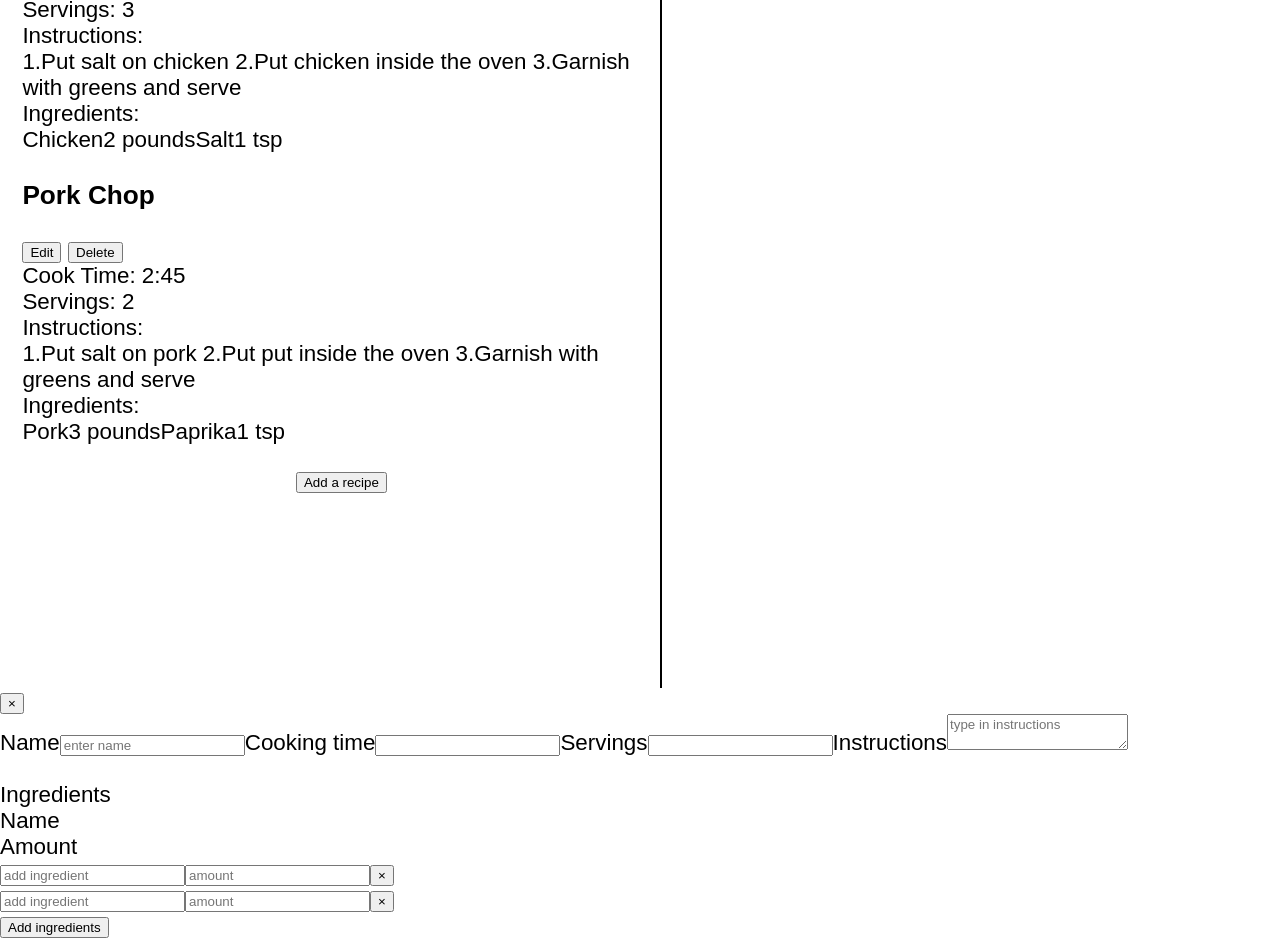
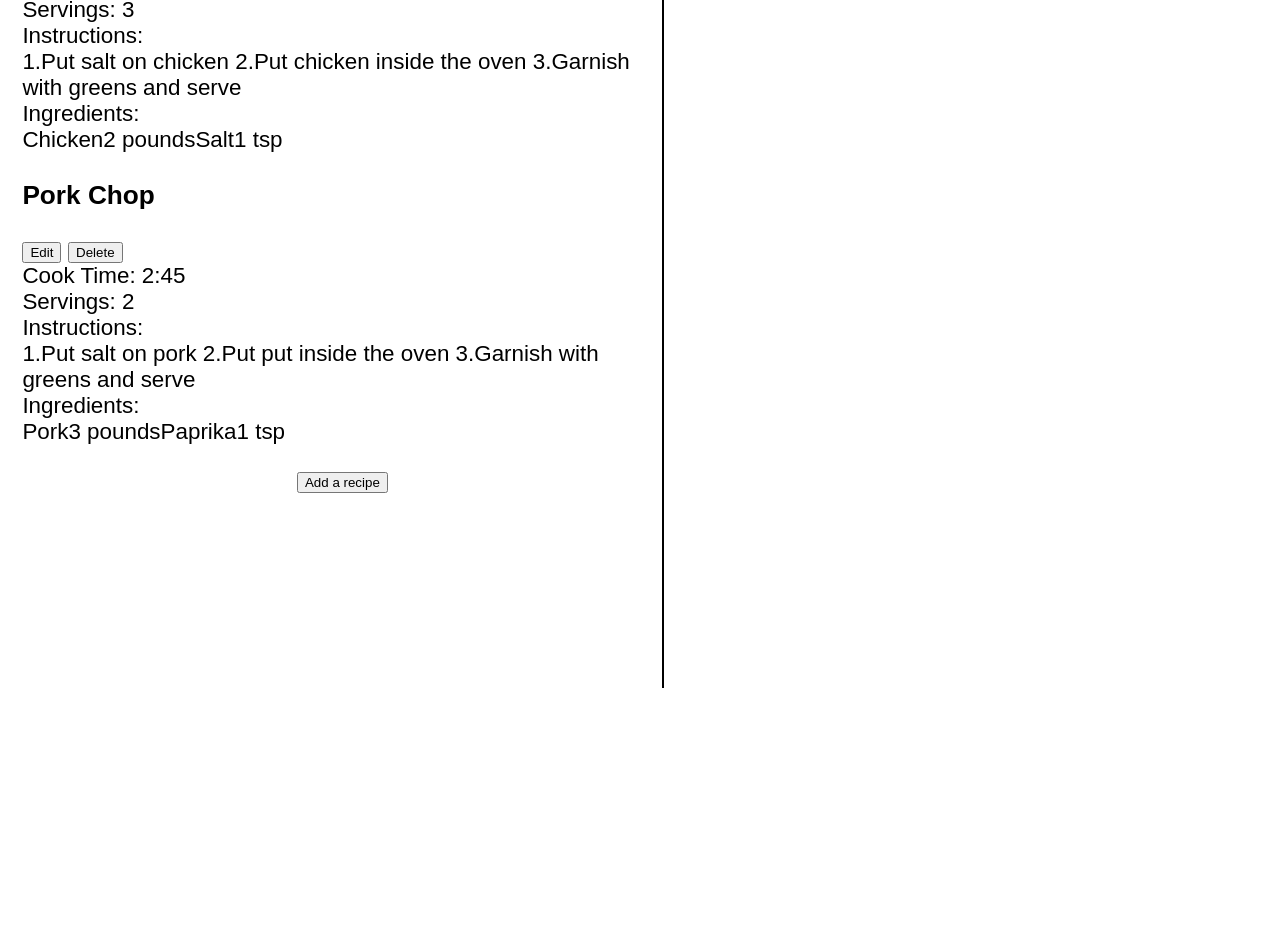
Before and after one commit to stephn2027/RMEtest, a React (Create React App) app: page / in a window 1280 px wide. Shown: the part 138-1076 px from the top of the page. After the commit the page ends 826 px from the top, so only its background shows below. Built offline with nearby package versions, Linux system fonts and the light colour scheme.

Commit message:
addedstuff

```diff
--- a/src/components/App.js
+++ b/src/components/App.js
@@ -1,104 +1,86 @@
-import React, { useState, useEffect } from "react";
-import { v4 as uuidv4 } from "uuid";
+import React ,{ useState } from "react";
+import { v4 as uuidv4 } from 'uuid';
 import RecipeList from "./RecipeList";
-import RecipeEdit from "./RecipeEdit";
-
-import "../css/app.css";
-
-
-export const RecipeContext = React.createContext();
-const LOCAL_STORAGE_KEY = 'cookingWithReact.App[recipes]';
-function App() {
-
-  const [recipes, setRecipes] = useState(sampleRecipes);
-
-  const recipeContextValue ={
-    handleRecipeAdd,
-    handleRecipeDelete,
-  };
-
-  useEffect(()=>{
-    const recipeKeyFromLocalStorage =  localStorage.getItem(LOCAL_STORAGE_KEY);
-    recipeKeyFromLocalStorage===null?alert("no data in local storage"):setRecipes(JSON.parse(recipeKeyFromLocalStorage));
-  },[]);
-
-  useEffect(()=>{
-    localStorage.setItem(LOCAL_STORAGE_KEY, JSON.stringify(recipes));
-  },[recipes]);
+import "../css/app.css"
 
 
 
 
 
-  function handleRecipeAdd() {
+function App() {
+
+  const [recipes,setRecipes] = useState(sampleRecipes);
+
+  function handleRecipeAdd(){
     const newRecipe = {
       id: uuidv4(),
-      name: "New",
-      cookTime: "1:00",
+      name:'New',
+      cookTime:'1:00',
       servings: 1,
       instructions: "Instr.",
-      ingredients: [
+      ingredients:[
         {
-          id: uuidv4(),
-          name: "Name",
-          amount: "1 tbsp",
-        },
-      ],
-    };
-    setRecipes([...recipes, newRecipe]);
-  }
-  function handleRecipeDelete(id){
-    setRecipes(recipes.filter(recipe=>recipe.id!==id))
+        id:uuidv4(),
+        name:"Name",
+        amount:"1 tbsp" }
+      ]
+    }
+    setRecipes([...recipes, newRecipe])
   }
 
-  return <>
-  <RecipeContext.Provider value={recipeContextValue}>
-      <RecipeList recipes={recipes} />
-      <RecipeEdit/>
-  </RecipeContext.Provider>
-  </>
+
+  return (
+    <RecipeList
+    recipes ={recipes}
+    handleRecipeAdd = {handleRecipeAdd}
+    />
+  )
+
+
+
 }
+
+
 
 const sampleRecipes = [
   {
     id: uuidv4(),
-    name: "Plain Chiken",
-    cookTime: "1:45",
-    servings: "3",
+    name:"Plain Chiken",
+    cookTime:"1:45",
+    servings:"3",
     instructions: `1.Put salt on chicken \n 2.Put chicken inside the oven \n3.Garnish with greens and serve`,
     ingredients: [
       {
-        id: uuidv4(),
-        name: "Chicken",
-        amount: "2 pounds",
+        id:uuidv4(),
+        name:"Chicken",
+        amount:"2 pounds"
       },
       {
-        id: uuidv4(),
-        name: "Salt",
-        amount: "1 tsp",
+      id:uuidv4(),
+      name:"Salt",
+      amount:"1 tsp"
       },
-    ],
+    ]
   },
   {
     id: uuidv4(),
-    name: "Pork Chop",
-    cookTime: "2:45",
-    servings: "2",
-    instructions:
-      "1.Put salt on pork \n 2.Put put inside the oven \n 3.Garnish with greens and serve",
+    name:"Pork Chop",
+    cookTime:"2:45",
+    servings:"2",
+    instructions: "1.Put salt on pork \n 2.Put put inside the oven \n 3.Garnish with greens and serve",
     ingredients: [
       {
-        id: uuidv4(),
-        name: "Pork",
-        amount: "3 pounds",
+        id:uuidv4(),
+        name:"Pork",
+        amount:"3 pounds"
       },
       {
-        id: uuidv4(),
-        name: "Paprika",
-        amount: "1 tsp",
-      },
+        id:uuidv4(),
+        name:"Paprika",
+        amount:"1 tsp"
+        },
     ],
   },
-];
+]
 
 export default App;
--- a/src/components/Recipe.js
+++ b/src/components/Recipe.js
@@ -1,19 +1,16 @@
-import React,{ useContext } from "react";
+import React from "react";
 import IngredienstList from "./IngredientsList";
-import { RecipeContext } from "./App";
-export default function Recipe(props){
-     const {handleRecipeDelete} = useContext( RecipeContext );
-     const {id,name,cookTime,servings,instructions,ingredients}=props;
+
+export default function Recipe(props)
+ {
+     const {name,cookTime,servings,instructions,ingredients}=props;
   return (
     <div className="recipe">
       <div className="recipe__header">
         <h3 className="recipe__title">{name}</h3>
         <div>
           <button className="btn btn--primary mr-1">Edit</button>
-          <button
-          className="btn btn--danger"
-          onClick={()=>handleRecipeDelete(id)}
-          >Delete</button>
+          <button className="btn btn--danger">Delete</button>
         </div>
       </div>
       <div className="recipe__row">
--- a/src/components/RecipeEdit.js
+++ /dev/null
@@ -1,36 +0,0 @@
-import React from "react";
-import RecipeEditIngredient from "./RecipeEditIngredient";
-export default function RecipeEdit() {
-  return (
-    <div className="recipe-edit">
-      <div>
-        <button>&times;</button>
-      </div>
-      <div className="recipe-edit__grid-container">
-          <label htmlFor="name">Name</label>
-          <input type="text" name="name" id="name" placeholder="enter name"/>
-          <label htmlFor="cookTime">Cooking time</label>
-          <input type="number" name="cookTime" id="cookTime" placeholder=""/>
-          <label htmlFor="servings">Servings</label>
-          <input type="number" name="servings" id="servings" min="1"/>
-          <label htmlFor="instructions">Instructions</label>
-          <textarea type="text" name="instructions" id="instructions" placeholder="type in instructions"/>
-      </div>
-      <br />
-      <div>
-          <label>Ingredients</label>
-          <div>
-              <div>Name</div>
-              <div>Amount</div>
-              <div></div>
-          </div>
-            {/* Ingredient Component */}
-            <RecipeEditIngredient/>
-            <RecipeEditIngredient/>
-          <div>
-              <button>Add ingredients</button>
-          </div>
-      </div>
-    </div>
-  );
-}
--- a/src/components/RecipeEditIngredient.js
+++ /dev/null
@@ -1,15 +0,0 @@
-import React from "react";
-
-export default function RecipeEditIngredient() {
-  return (
-    <div className="recipe-edit__ingredient">
-      <div>
-        <input type="text" name="" id="" placeholder="add ingredient" />
-        <input type="text" name="" id="" placeholder="amount" />
-        <button>&times;</button>
-      </div>
-
-
-    </div>
-  );
-}
--- a/src/components/RecipeList.js
+++ b/src/components/RecipeList.js
@@ -1,29 +1,20 @@
-import React, {useContext} from "react";
-import { RecipeContext } from "./App";
+import React from "react";
+
 import Recipe from "./Recipe";
 
-
-export default function RecipeList({recipes}) {
-    const {handleRecipeAdd} = useContext(RecipeContext);
+export default function RecipeList({ recipes, handleRecipeAdd}) {
   return (
-
     <div className="recipe-list">
       <div>
         {recipes.map((recipe) => {
-          return <Recipe
-          key={recipe.id} {...recipe}
-
-            />
+          return <Recipe key={recipe.id} {...recipe} />;
         })}
       </div>
 
       <div className="recipe-list__add-recipe-btn-container">
       <button onClick={handleRecipeAdd}
-      className="btn btn--primary"
-
-      >Add a recipe</button>
+      className="btn btn--primary">Add a recipe</button>
       </div>
     </div>
-
   );
 }
--- a/src/css/app.css
+++ b/src/css/app.css
@@ -4,11 +4,9 @@
 @import './buttons.css';
 @import './recipe.css';
 @import './ingredient-list.css';
-@import './recipe-edit.css';
 
 *,*::before,*::after{
     font-family: Gotham Rounded, sans-serif;
-    box-sizing: border-box;
 }
 html{
     font-size: 1.4rem;
--- a/src/css/buttons.css
+++ b/src/css/buttons.css
@@ -9,7 +9,6 @@ cursor: pointer;
 }
 .btn--primary{
  color: whitesmoke;
- margin-bottom: .5rem;
  background-color: hsl(200, 100%, 50%);
 }
 .btn--primary:hover{
--- a/src/css/recipe-edit.css
+++ /dev/null
@@ -1,12 +0,0 @@
-.recipe-edit{
-    position:fixed;
-    padding: 2rem;
-    padding-top:.4rem;
-    right: 0;
-    top: 0;
-    width:50%;
-    max-height: 100%;
-    overflow-y: auto;
-
-
-}
--- a/src/css/recipe-list.css
+++ b/src/css/recipe-list.css
@@ -2,7 +2,7 @@
  border-right: 2px solid #000;
  min-height: 100vh;
  width: 50%;
- margin-left:1rem;
+ margin-left: 1rem;
 }
 .recipe-list__add-recipe-btn-container{
  text-align: center;
```
Also changed, not shown: 12 other files (tests, documents, lock files or other folders).
